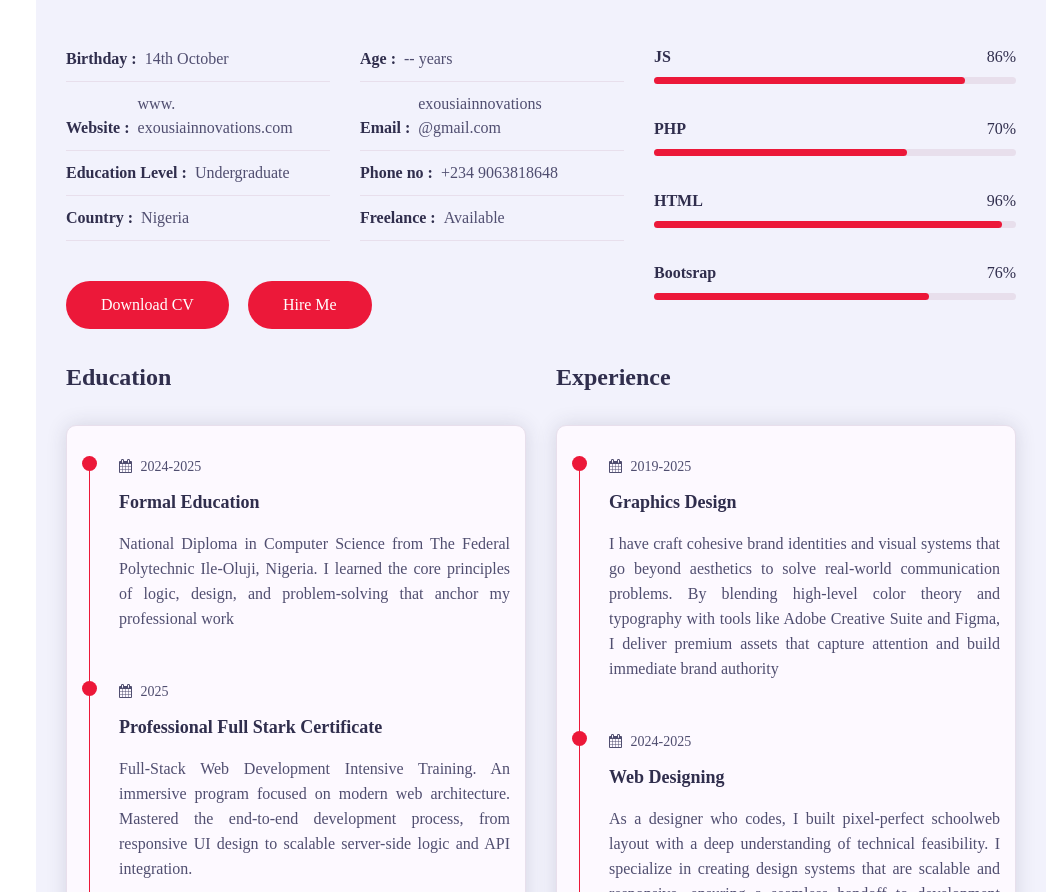
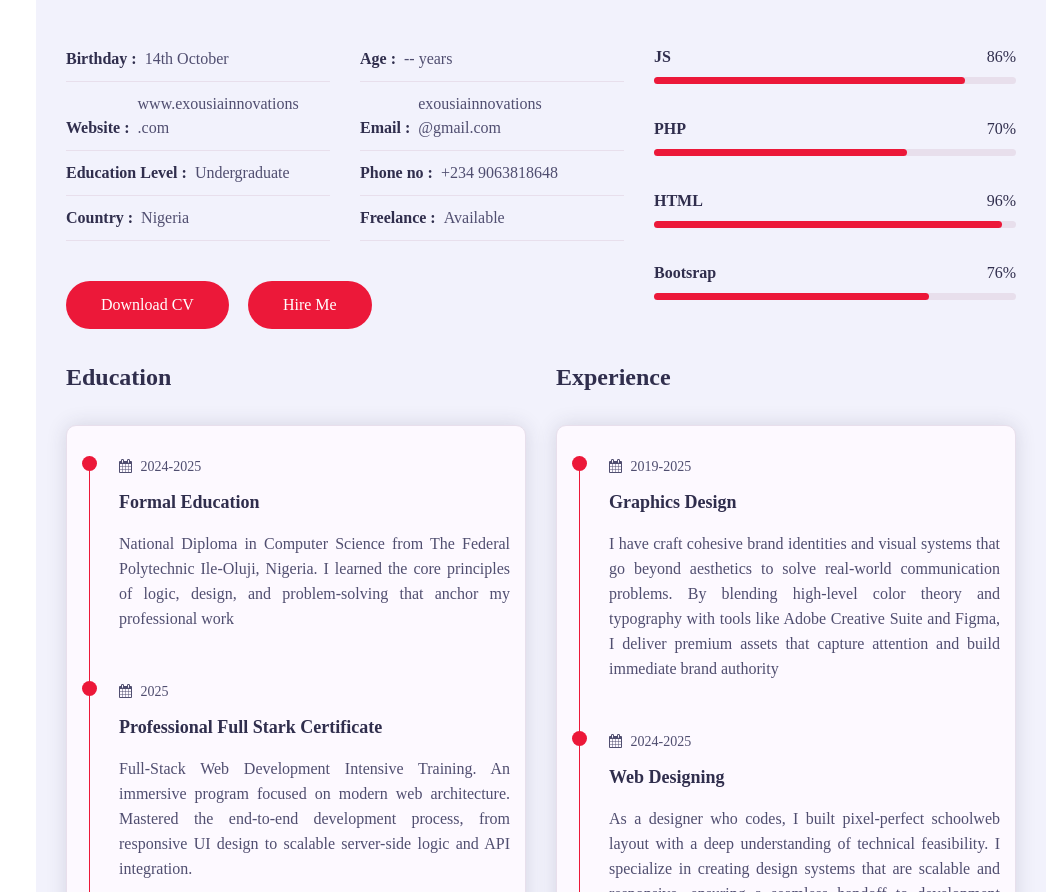
Before and after one commit to awo419/Exousia, a plain HTML site: page index.html in a window 1280 px wide. Shown: the part 1109-2001 px from the top of the page, without its empty margins (234-1280 px from the left). Drawn offline with nearby package versions, Linux system fonts and the light colour scheme; a web font is replaced by a local one.

Commit message:
Add files via upload

```diff
--- a/index.html
+++ b/index.html
@@ -85,7 +85,7 @@
                                             <p>Age : <span>-- years</span></p>
                                         </div>
                                          <div class="info-items padd-15">
-                                            <p>Website : <span>www.<br>exousiainnovations.com</span></p>
+                                            <p>Website : <span>www.exousiainnovations<br>.com</span></p>
                                         </div>
                                          <div class="info-items padd-15">
                                             <p>Email : <span>exousiainnovations<br>@gmail.com</span></p>
```
